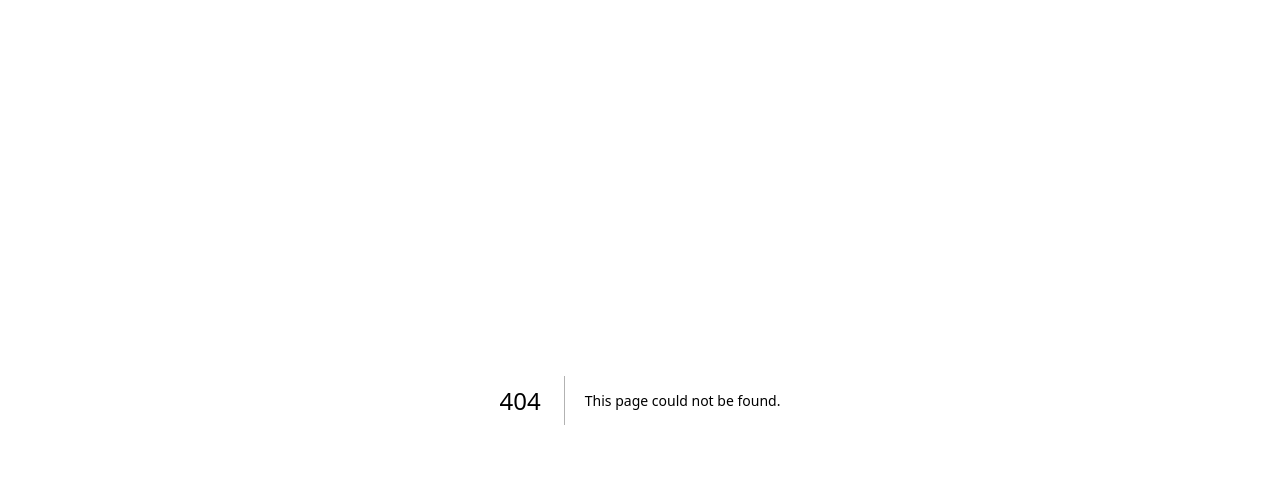
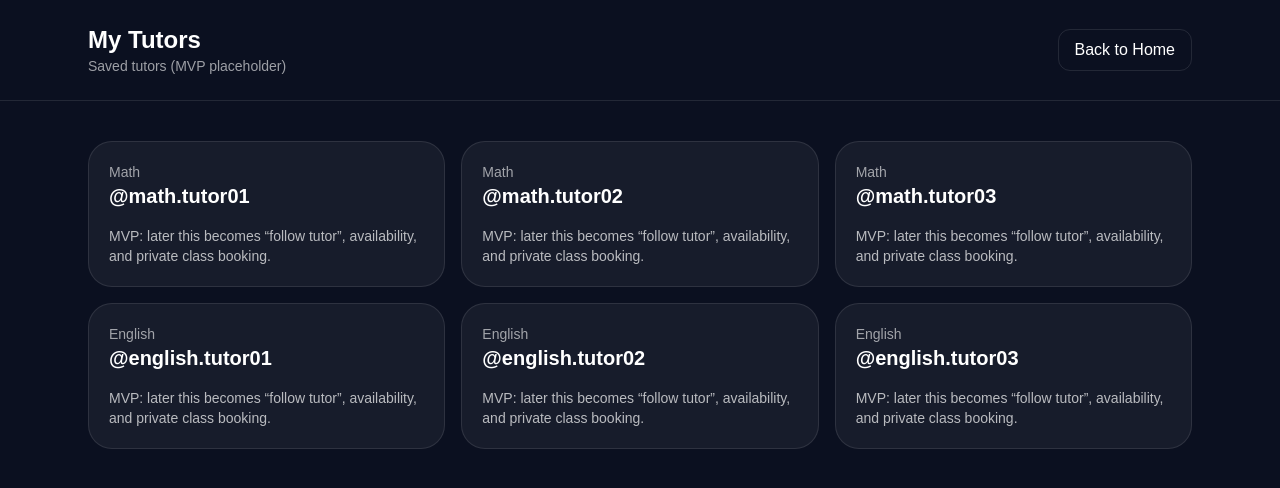
Before and after one commit to mejiasergio2002-max/UniMate, a Next.js app: page /tutors in a window 1280 px wide. Before the commit this address had no page. Shown: the top 488 px of the page. Built offline with nearby package versions, Linux system fonts and the light colour scheme.

Commit message:
Add feed top nav: Home / My Tutors / My Profile

```diff
--- a/src/app/feed/page.tsx
+++ b/src/app/feed/page.tsx
@@ -1,53 +1,62 @@
 "use client";
 
-import { useState } from "react";
+import { useMemo, useState } from "react";
 
-const MATH_VIDEOS = [
-  { id: "math-1", src: "/videos/math/math-1.mp4", username: "math.tutor01" },
-  { id: "math-2", src: "/videos/math/math-2.mp4", username: "math.tutor02" },
-  { id: "math-3", src: "/videos/math/math-3.mp4", username: "math.tutor03" },
+type Vid = { id: string; src: string; username: string; topic: "math" | "english" };
+
+const VIDEOS: Vid[] = [
+  { id: "math-1", src: "/videos/math/math-1.mp4", username: "math.tutor01", topic: "math" },
+  { id: "math-2", src: "/videos/math/math-2.mp4", username: "math.tutor02", topic: "math" },
+  { id: "math-3", src: "/videos/math/math-3.mp4", username: "math.tutor03", topic: "math" },
+
+  { id: "english-1", src: "/videos/english/english-1.mp4", username: "english.tutor01", topic: "english" },
+  { id: "english-2", src: "/videos/english/english-2.mp4", username: "english.tutor02", topic: "english" },
+  { id: "english-3", src: "/videos/english/english-3.mp4", username: "english.tutor03", topic: "english" },
 ];
 
 export default function FeedPage() {
-  const [search, setSearch] = useState("math");
+  const [topic, setTopic] = useState<"math" | "english">("math");
+  const [search, setSearch] = useState("");
 
-  const videos =
-    !search.trim() || search.trim().toLowerCase() === "math"
-      ? MATH_VIDEOS
-      : MATH_VIDEOS; // MVP: always show math for now
+  const videos = useMemo(() => {
+    const base = VIDEOS.filter((v) => v.topic === topic);
+    const q = search.trim().toLowerCase();
+    if (!q) return base;
+    return base.filter((v) => v.id.includes(q) || v.username.toLowerCase().includes(q));
+  }, [topic, search]);
 
   return (
     <main className="min-h-screen bg-[#0b1020] text-white">
-      <header className="border-b border-white/10">
-        <div className="max-w-6xl mx-auto px-6 py-6 flex items-center justify-between">
+      {/* TOP NAV */}
+      <header className="border-b border-white/10 bg-black/20">
+        <div className="max-w-6xl mx-auto px-6 py-5 flex items-center justify-between">
           <div className="flex items-center gap-3">
-            <div className="w-10 h-10 rounded-xl bg-violet-600 grid place-items-center font-extrabold">
-              U
-            </div>
+            <div className="w-10 h-10 rounded-xl bg-violet-600 grid place-items-center font-extrabold">U</div>
             <div>
               <div className="font-extrabold leading-4">UniMate</div>
               <div className="text-xs text-white/60">Feed</div>
             </div>
           </div>
 
-          <div className="flex items-center gap-3 text-sm">
-            <a className="text-white/80 hover:text-white" href="/login">
-              Login
+          <nav className="flex items-center gap-2 text-sm">
+            <a href="/feed" className="px-3 py-2 rounded-xl bg-white/5 border border-white/10 hover:bg-white/10">
+              Home
             </a>
-            <a className="px-4 py-2 rounded-xl bg-violet-600 font-semibold" href="/register">
-              Register
+            <a href="/tutors" className="px-3 py-2 rounded-xl border border-white/10 hover:bg-white/5">
+              My Tutors
             </a>
-          </div>
+            <a href="/profile" className="px-3 py-2 rounded-xl border border-white/10 hover:bg-white/5">
+              My Profile
+            </a>
+          </nav>
         </div>
       </header>
 
       <section className="max-w-6xl mx-auto px-6 py-10 grid md:grid-cols-2 gap-6">
-        {/* START TEACHING */}
+        {/* LEFT: START TEACHING */}
         <div className="border border-white/10 rounded-3xl p-6 bg-white/5">
           <h2 className="text-xl font-extrabold">Start teaching</h2>
-          <p className="mt-2 text-white/70 text-sm">
-            Go live instantly and teach students in real time.
-          </p>
+          <p className="mt-2 text-white/70 text-sm">Go live instantly and teach students in real time.</p>
 
           <a
             href="/teach"
@@ -57,25 +66,45 @@ export default function FeedPage() {
             Go LIVE now
           </a>
 
-          <div className="mt-5 text-sm text-white/60">
-            UniMate now in 200+ Universities across the globe
-          </div>
+          <div className="mt-5 text-sm text-white/60">UniMate now in 200+ Universities across the globe</div>
         </div>
 
-        {/* JOIN A CLASS */}
+        {/* RIGHT: JOIN A CLASS */}
         <div className="border border-white/10 rounded-3xl p-6 bg-white/5">
           <h2 className="text-xl font-extrabold">Join a class</h2>
-          <p className="mt-2 text-white/70 text-sm">Search subject (math for now)</p>
+          <p className="mt-2 text-white/70 text-sm">Pick a topic, then click a video.</p>
 
-          <div className="mt-4">
+          {/* topic buttons */}
+          <div className="mt-4 flex gap-2">
+            <button
+              onClick={() => setTopic("math")}
+              className={`px-4 py-2 rounded-xl border ${
+                topic === "math" ? "bg-violet-600 border-violet-500" : "border-white/10 hover:bg-white/5"
+              } font-semibold`}
+            >
+              Math
+            </button>
+            <button
+              onClick={() => setTopic("english")}
+              className={`px-4 py-2 rounded-xl border ${
+                topic === "english" ? "bg-violet-600 border-violet-500" : "border-white/10 hover:bg-white/5"
+              } font-semibold`}
+            >
+              English
+            </button>
+          </div>
+
+          {/* search */}
+          <div className="mt-3">
             <input
               className="w-full p-3 rounded-xl bg-black/30 border border-white/10"
-              placeholder='Search subject (try "math")'
+              placeholder="Search video or tutor..."
               value={search}
               onChange={(e) => setSearch(e.target.value)}
             />
           </div>
 
+          {/* videos */}
           <div className="mt-5 grid grid-cols-3 gap-3">
             {videos.map((v) => (
               <a key={v.id} href={`/class/${v.id}`} className="group block">
@@ -94,6 +123,8 @@ export default function FeedPage() {
               </a>
             ))}
           </div>
+
+          {videos.length === 0 && <div className="mt-4 text-sm text-white/60">No results.</div>}
         </div>
       </section>
     </main>
--- /dev/null
+++ b/src/app/profile/page.tsx
@@ -0,0 +1,47 @@
+"use client";
+
+import { useState } from "react";
+
+export default function ProfilePage() {
+  const [name, setName] = useState("Student");
+  const [handle, setHandle] = useState("student01");
+
+  return (
+    <main className="min-h-screen bg-[#0b1020] text-white">
+      <header className="border-b border-white/10">
+        <div className="max-w-6xl mx-auto px-6 py-6 flex items-center justify-between">
+          <div>
+            <div className="text-2xl font-extrabold">My Profile</div>
+            <div className="text-white/60 text-sm">MVP profile settings (local only)</div>
+          </div>
+
+          <a className="px-4 py-2 rounded-xl border border-white/10 hover:bg-white/5" href="/feed">
+            Back to Home
+          </a>
+        </div>
+      </header>
+
+      <section className="max-w-2xl mx-auto px-6 py-10">
+        <div className="border border-white/10 rounded-3xl p-6 bg-white/5">
+          <label className="block text-sm text-white/70">Display name</label>
+          <input
+            className="mt-2 w-full p-3 rounded-xl bg-black/30 border border-white/10"
+            value={name}
+            onChange={(e) => setName(e.target.value)}
+          />
+
+          <label className="block text-sm text-white/70 mt-5">Username</label>
+          <input
+            className="mt-2 w-full p-3 rounded-xl bg-black/30 border border-white/10"
+            value={handle}
+            onChange={(e) => setHandle(e.target.value)}
+          />
+
+          <div className="mt-6 text-sm text-white/60">
+            Next step: connect this to auth (register/login) and store in DB.
+          </div>
+        </div>
+      </section>
+    </main>
+  );
+}
--- /dev/null
+++ b/src/app/tutors/page.tsx
@@ -0,0 +1,39 @@
+export default function TutorsPage() {
+  const tutors = [
+    { handle: "math.tutor01", subject: "Math" },
+    { handle: "math.tutor02", subject: "Math" },
+    { handle: "math.tutor03", subject: "Math" },
+    { handle: "english.tutor01", subject: "English" },
+    { handle: "english.tutor02", subject: "English" },
+    { handle: "english.tutor03", subject: "English" },
+  ];
+
+  return (
+    <main className="min-h-screen bg-[#0b1020] text-white">
+      <header className="border-b border-white/10">
+        <div className="max-w-6xl mx-auto px-6 py-6 flex items-center justify-between">
+          <div>
+            <div className="text-2xl font-extrabold">My Tutors</div>
+            <div className="text-white/60 text-sm">Saved tutors (MVP placeholder)</div>
+          </div>
+
+          <a className="px-4 py-2 rounded-xl border border-white/10 hover:bg-white/5" href="/feed">
+            Back to Home
+          </a>
+        </div>
+      </header>
+
+      <section className="max-w-6xl mx-auto px-6 py-10 grid sm:grid-cols-2 lg:grid-cols-3 gap-4">
+        {tutors.map((t) => (
+          <div key={t.handle} className="border border-white/10 rounded-3xl p-5 bg-white/5">
+            <div className="text-white/60 text-sm">{t.subject}</div>
+            <div className="text-xl font-extrabold">@{t.handle}</div>
+            <div className="mt-4 text-sm text-white/70">
+              MVP: later this becomes “follow tutor”, availability, and private class booking.
+            </div>
+          </div>
+        ))}
+      </section>
+    </main>
+  );
+}
```
